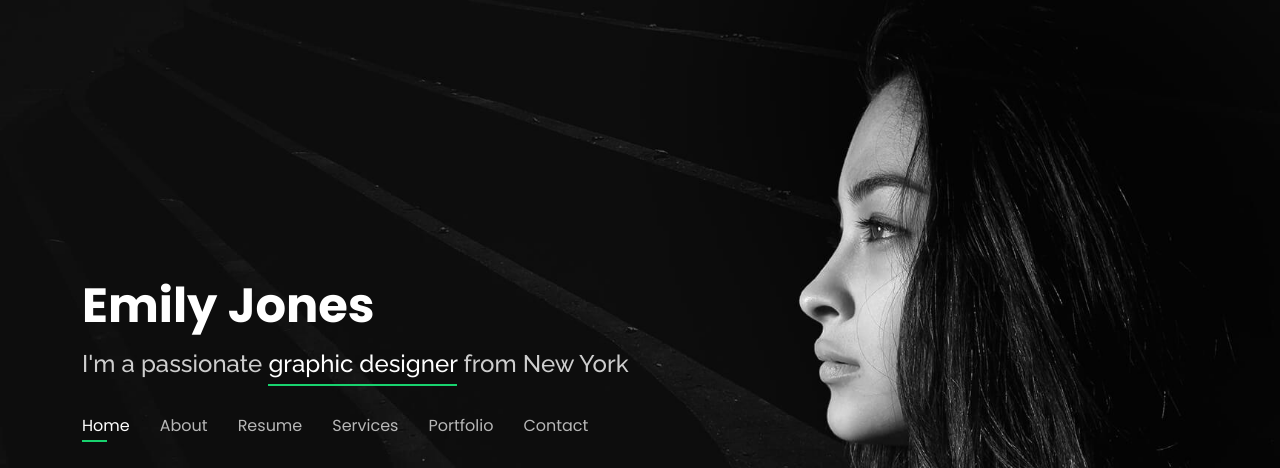
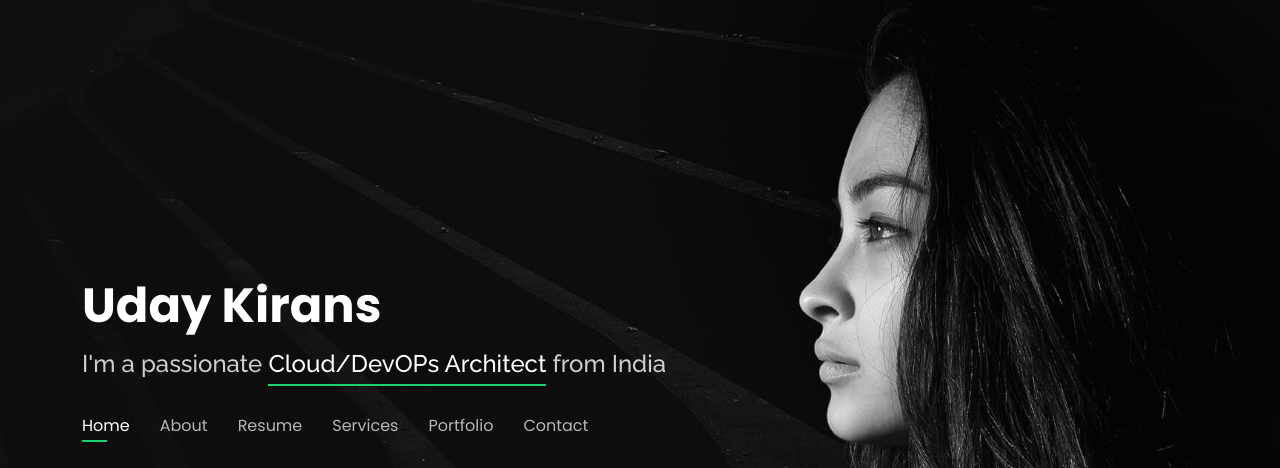
Before and after one commit to uday-globuslive/uday-globuslive.github.io, a plain HTML site: page index.html in a window 1280 px wide. Shown: the top 468 px of the page. Drawn offline with nearby package versions, Linux system fonts and the light colour scheme.

Commit message:
Update index.html

```diff
--- a/index.html
+++ b/index.html
@@ -5,7 +5,7 @@
   <meta charset="utf-8">
   <meta content="width=device-width, initial-scale=1.0" name="viewport">
 
-  <title>Personal Bootstrap Template</title>
+  <title>DevOps/Cloud Architect</title>
   <meta content="" name="description">
   <meta content="" name="keywords">
 
@@ -41,10 +41,10 @@
   <header id="header">
     <div class="container">
 
-      <h1><a href="index.html">Emily Jones</a></h1>
+      <h1><a href="index.html">Uday Kirans</a></h1>
       <!-- Uncomment below if you prefer to use an image logo -->
       <!-- <a href="index.html" class="mr-auto"><img src="assets/img/logo.png" alt="" class="img-fluid"></a> -->
-      <h2>I'm a passionate <span>graphic designer</span> from New York</h2>
+      <h2>I'm a passionate <span>Cloud/DevOPs Architect</span> from India</h2>
 
       <nav id="navbar" class="navbar">
         <ul>
```
